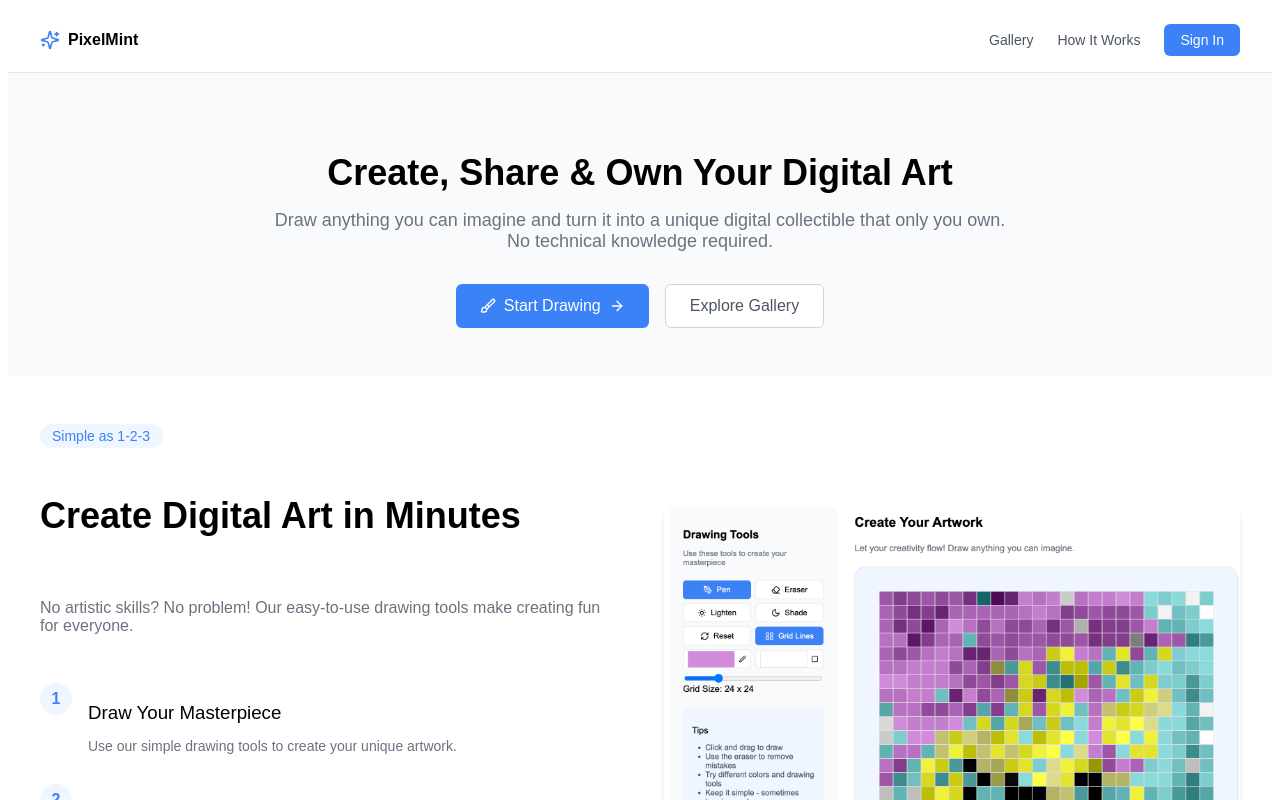
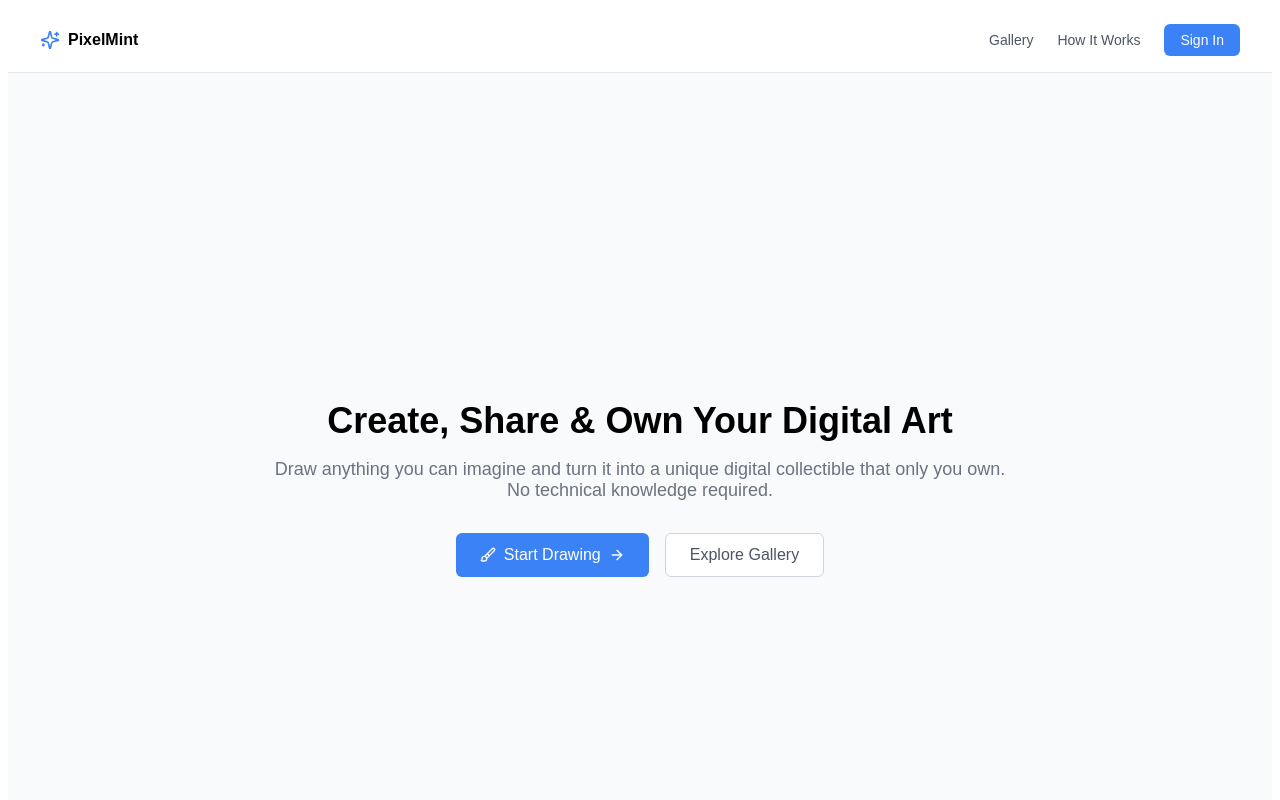
Before and after one commit to dnovick-byte/pixel-mint, a Next.js app: page / in a window 1280 px wide. Shown: the top 800 px of the page. Built offline with nearby package versions, Linux system fonts and the light colour scheme; no server answers; the database is empty.

Commit message:
interactive drawing on hero

```diff
--- a/src/components/Home/Features.module.css
+++ b/src/components/Home/Features.module.css
@@ -1,6 +1,13 @@
 .features {
     padding: 3rem 1rem;
     font-family: Arial, Helvetica, sans-serif;
+    border: 2px solid black;
+    width: 100%;
+    height: 100vh;
+    display: flex;
+    justify-content: center;
+    align-items: center;
+    box-sizing: border-box;
   }
 
   .featuresContent {
--- a/src/components/Home/GalleryPreview.module.css
+++ b/src/components/Home/GalleryPreview.module.css
@@ -1,6 +1,13 @@
 .gallery {
     background-color: #f9fafb;
     padding: 3rem 1rem;
+    border: 2px solid black;
+    width: 100%;
+    height: 100vh;
+    display: flex;
+    justify-content: center;
+    align-items: center;
+    box-sizing: border-box;
   }
 
   .galleryContent {
--- a/src/components/Home/Hero.jsx
+++ b/src/components/Home/Hero.jsx
@@ -1,16 +1,61 @@
 import Link from "next/link"
 import { ArrowRight, Brush } from "lucide-react"
 import styles from "./Hero.module.css"
-
+import { useState, useCallback } from "react";
 
 export const Hero = () => {
+  const gridSize = 40
+  const [grid, setGrid] = useState(new Array(gridSize * gridSize).fill("#f9fafb"));
+
+  // Generates a random rainbow color
+  const getRandomColor = () => {
+    const hue = Math.floor(Math.random() * 360);
+    return `hsl(${hue}, 100.00%, 70.00%)`;
+  };
+
+  // Handles color change on mouse interaction
+  const changeGridColor = useCallback((index) => {
+    setGrid((prev) => {
+      const newGrid = [...prev];
+      newGrid[index] = getRandomColor();
+      return newGrid;
+    });
+  }, []);
+
+  // Event handlers with preventDefault to stop potential issues
+  const handleMouseOver = (e) => {
+    e.preventDefault();
+  };
+
+  const handleMouseEnter = (index) => {
+    changeGridColor(index);
+  };
+
   return (
-    <section className={styles.hero}>
+    <section
+      className={styles.hero}
+
+    >
+      {/* Grid Overlay */}
+      <div
+        className={styles.gridOverlay}
+      >
+        {grid.map((color, index) => (
+          <div
+            key={index}
+            className={styles.gridCell}
+            style={{backgroundColor: color}}
+            onMouseEnter={() => handleMouseEnter(index)} // for some reason the coloring does not work unless I have both of these
+            onMouseOver={handleMouseOver}
+
+          ></div>
+        ))}
+      </div>
+
       <div className={styles.heroContent}>
         <h1 className={styles.heroTitle}>Create, Share & Own Your Digital Art</h1>
         <p className={styles.heroSubtitle}>
-          Draw anything you can imagine and turn it into a unique digital collectible that only you own. No technical
-          knowledge required.
+          Draw anything you can imagine and turn it into a unique digital collectible that only you own. No technical knowledge required.
         </p>
         <div className={styles.heroButtons}>
           <Link href="/draw" className={styles.primaryButton}>
--- a/src/components/Home/Hero.module.css
+++ b/src/components/Home/Hero.module.css
@@ -1,12 +1,49 @@
 .hero {
+  position: relative;
   padding: 3rem 1rem;
   background-color: #f9fafb;
+  width: 100%;
+  height: 100vh;
+  display: flex;
+  justify-content: center;
+  align-items: center;
+  box-sizing: border-box;
+  overflow: hidden;
+  user-select: none;
+  -webkit-user-select: none;
+  -moz-user-select: none;
+  -ms-user-select: none;
+}
+
+.gridOverlay {
+  position: absolute;
+  top: 0;
+  left: 0;
+  width: 100%;
+  height: 100%;
+  display: grid;
+  grid-template-columns: repeat(40, 1fr);
+  aspect-ratio: 1 / 1; /* This ensures the grid maintains a square shape */
+  margin: auto;
+  max-height: 100%;
+  max-width: 100%;
+}
+
+.gridCell {
+  aspect-ratio: 1 / 1; /* Ensures each cell is a perfect square */
+  width: 100%;
+  height: 100%;
+  background-color: transparent;
+  transition: background-color 0.2s ease-in-out;
 }
 
 .heroContent {
+  position: relative;
+  z-index: 10;
   max-width: 980px;
   margin: 0 auto;
   text-align: center;
+  background-color: transparent;
 }
 
 .heroTitle {
@@ -15,6 +52,8 @@
   line-height: 1.2;
   margin-bottom: 1rem;
   font-family: Arial, Helvetica, sans-serif;
+  background-color: transparent;
+
 }
 
 .heroSubtitle {
@@ -23,6 +62,8 @@
   max-width: 750px;
   margin: 0 auto 2rem;
   font-family: Arial, Helvetica, sans-serif;
+  background-color: transparent;
+
 }
 
 .heroButtons {
--- a/src/pages/index.jsx
+++ b/src/pages/index.jsx
@@ -1,15 +1,14 @@
-import React from 'react';
+import React, { useState } from 'react'; // delete usestate after styling
 import styles from './index.module.css';
 import { Header } from "../components/Header/Header";
 import { Footer } from "../components/Footer/Footer";
 import { Hero } from "../components/Home/Hero";
 import { Features } from "../components/Home/Features";
 import {GalleryPreview} from "../components/Home/GalleryPreview";
-import axios from "axios";
 
 
 // The function will be executed at build time to fetch data
-export async function getStaticProps() {
+/*export async function getStaticProps() {
   try {
     // Make the API call to your backend (assumed to be 'api/fetch_nfts')
     const BASE_URL = process.env.NEXT_PUBLIC_BASE_URL || 'http://localhost:3000';
@@ -29,9 +28,10 @@ export async function getStaticProps() {
       props: { nfts: [] }, // Fallback to empty array if error occurs
     };
   }
-};
+};*/ // uncomment after finishing styling also prop in homepage
 
-export default function HomePage({ nfts }) {
+export default function HomePage(/*{ nfts }*/) {
+  const [nfts, setNfts] = useState([])
   return (
     <div className={styles.container}>
         <Header />
--- a/src/pages/index.module.css
+++ b/src/pages/index.module.css
@@ -2,6 +2,7 @@
     display: flex;
     flex-direction: column;
     min-height: 100vh;
+    width: 100%;
   }
 
   .header {
```
Also changed, not shown: src/components/Confirm/Confirm.jsx (deleted, +0 -7 lines), src/components/Confirm/Confirm.module.css (deleted), 1 other file (tests, documents, lock files or other folders). Lines whose indentation alone changed are shown as unchanged.
